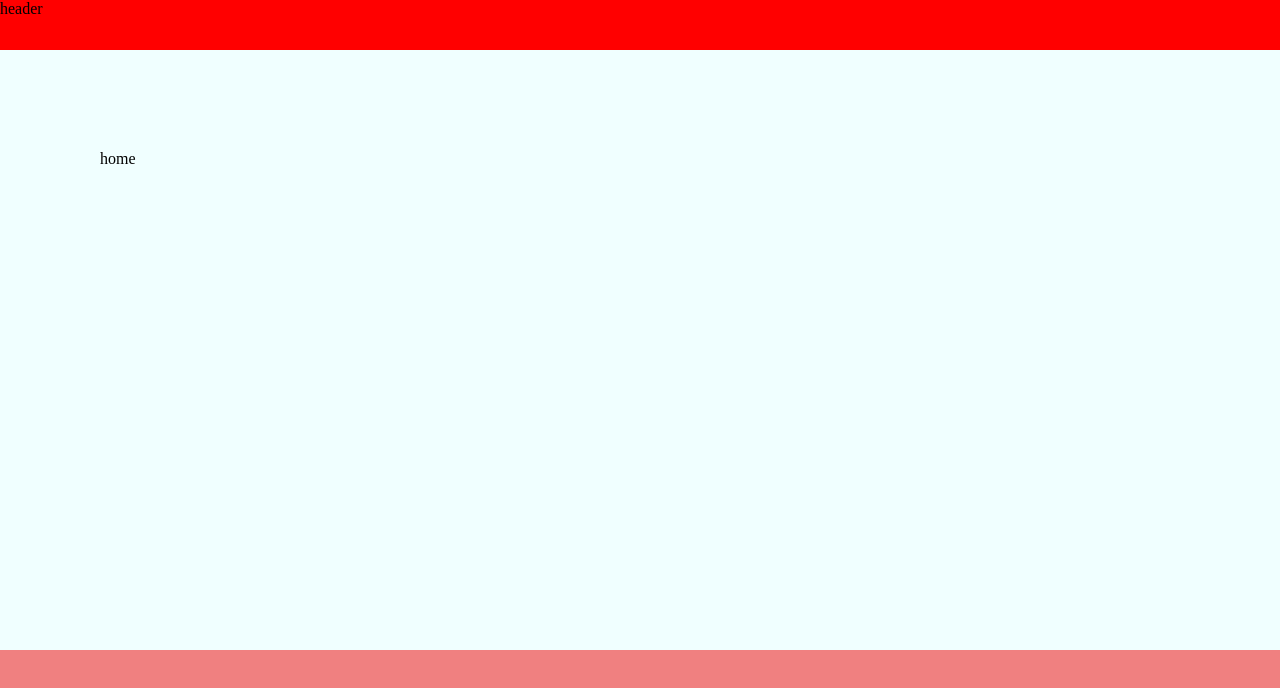
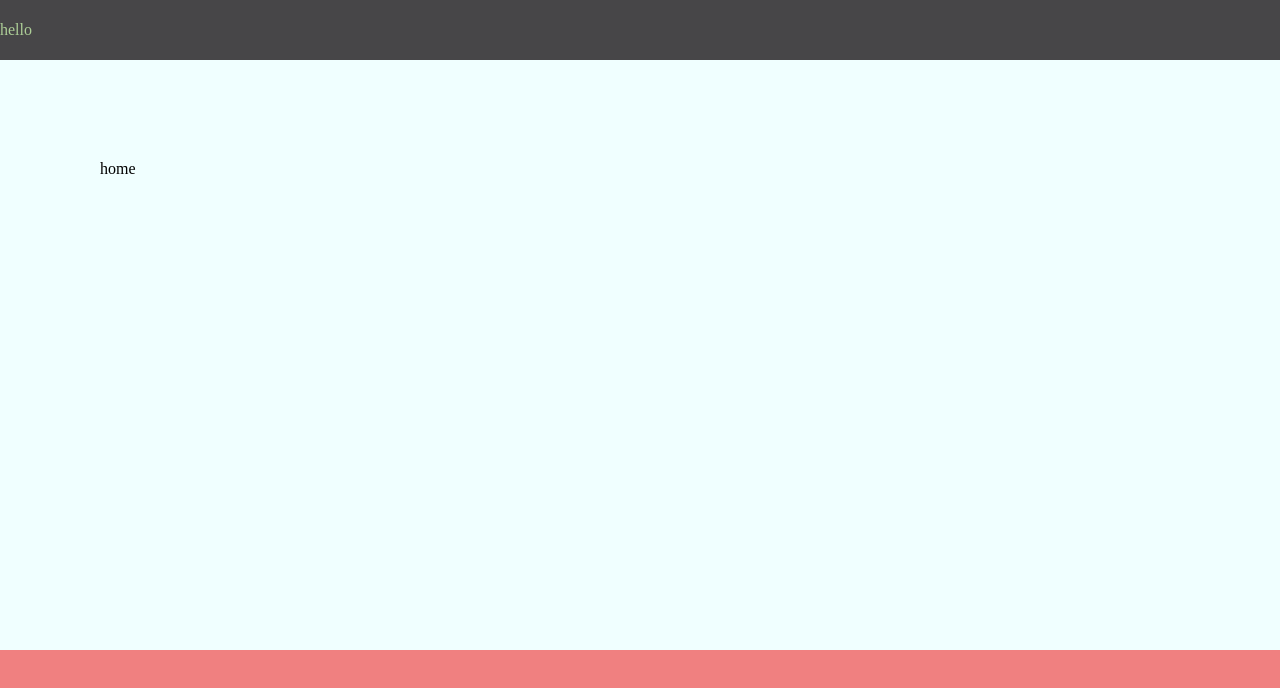
Before and after one commit to Bojackxiang/resume-project, a Vue app: page / in a window 1280 px wide. Shown: the top 688 px of the page. Built offline with nearby package versions, Linux system fonts and the light colour scheme.

Commit message:
添加 header 组件

```diff
--- a/src/App.vue
+++ b/src/App.vue
@@ -42,8 +42,6 @@ body{
   flex-direction: column;
   min-height: 100vh;
   &__header {
-    height: 50px;
-    background-color: red;
   }
   &__body {
     flex: 1;
--- /dev/null
+++ b/src/assets/scss/config.scss
@@ -0,0 +1,4 @@
+$color_A: #adce97;
+$color_B: #6a696e;
+$color_C: #f5f5f7;
+$color_D: #474648;
--- a/src/components/Header.vue
+++ b/src/components/Header.vue
@@ -1,15 +1,28 @@
 <template>
-  <div>
-    header
+  <div class="header-wrapper">
+    <el-row>
+      <el-col :span="24" class="hidden-sm-and-down">
+        <div class="header-wrapper__header">
+          <p>hello</p>
+        </div>
+      </el-col>
+    </el-row>
   </div>
 </template>
 
 <script>
-  export default {
-
-  }
+export default {};
 </script>
 
 <style lang="scss" scoped>
-
+@import "../assets/scss/config.scss";
+.header-wrapper {
+  min-height: 60px;
+  background-color: $color_D;
+  display: flex;
+  align-items: center;
+  &__header {
+    color: $color_A;
+  }
+}
 </style>
--- a/src/main.js
+++ b/src/main.js
@@ -3,6 +3,7 @@ import App from './App.vue'
 import ElementUI from 'element-ui';
 import routers from './router'
 import 'element-ui/lib/theme-chalk/index.css';
+import 'element-ui/lib/theme-chalk/display.css'
 
 
 Vue.use(ElementUI);
```
